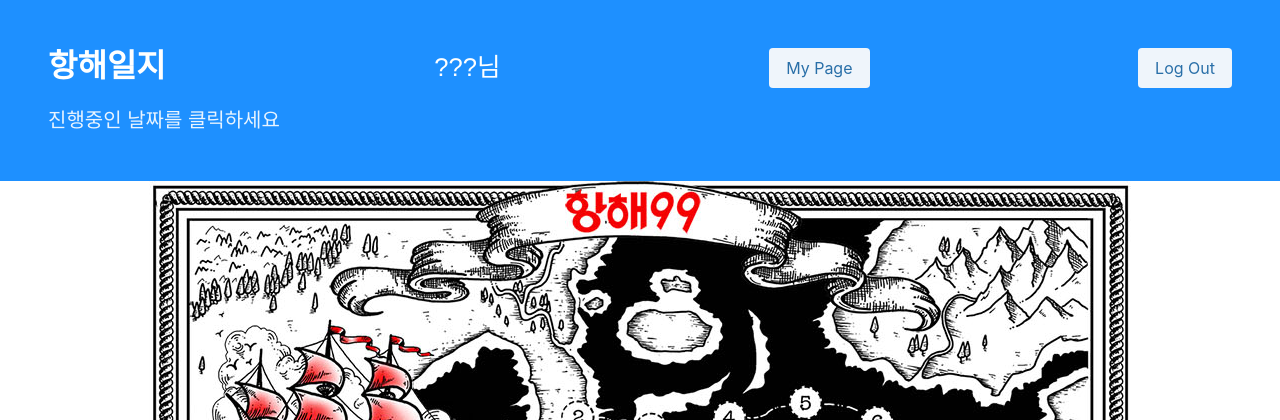
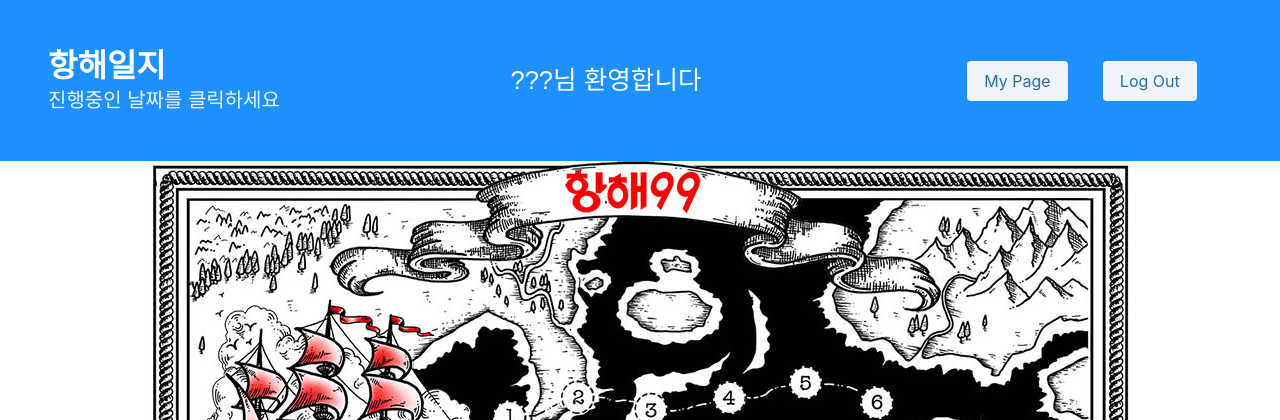
Before and after one commit to player31-kks/logBook, a Flask app: template templates/main.html in a window 1280 px wide. Shown: the top 420 px of the page. Run offline with Flask 2, Linux system fonts and the light colour scheme; the template is opened without the code that fills it, so the values that code supplies are empty.

Commit message:
https://github.com/player31-kks/logBook.git

```diff
--- a/app.py
+++ b/app.py
@@ -76,7 +76,7 @@ def login_post():
         # 'exp': datetime.utcnow() + timedelta(seconds= 5)  # 로그인 24시간 유지
         }
         # token = jwt.encode(payload, SECRET_KEY, algorithm='HS256')
-        token = jwt.encode(payload, SECRET_KEY, algorithm='HS256').decode('utf-8')
+        token = jwt.encode(payload, SECRET_KEY, algorithm='HS256')
         return jsonify({'result': 'success', 'token': token})
     # 찾지 못하면
     else:
--- a/static/css/main.css
+++ b/static/css/main.css
@@ -31,10 +31,18 @@ body {
   position: relative;
 }
 
-.button-location {
+.banner-location {
   display: flex;
   flex-direction: row;
   justify-content: space-between;
+  align-items: center;
+}
+
+.button-location {
+  width: 300px;
+  display: flex;
+  flex-direction: row;
+  justify-content: space-evenly;
 }
 
 .box {
--- a/templates/main.html
+++ b/templates/main.html
@@ -21,13 +21,19 @@
   <body>
     <section class="hero is-info">
       <div class="hero-body">
-        <div class="button-location">
-          <p class="title">항해일지</p>
-          <p id = "login_email">???님</p>
-          <button class="button is-info is-light" id="my_page">My Page</button>
-          <button class="button is-info is-light" id="logout">Log Out</button>
+        <div class="banner-location">
+          <div class="title-location">
+            <p class="title">항해일지</p>
+            <p class="subtitle">진행중인 날짜를 클릭하세요</p>
+          </div>
+          <div class="user-info-location">
+            <p id = "login_email">???님 환영합니다</p>
+          </div>
+          <div class="button-location">
+            <button class="button is-info is-light" id="my_page">My Page</button>
+            <button class="button is-info is-light" id="logout">Log Out</button>
+          </div>
         </div>
-        <p class="subtitle">진행중인 날짜를 클릭하세요</p>
       </div>
     </section>
     <section class="map">
```
